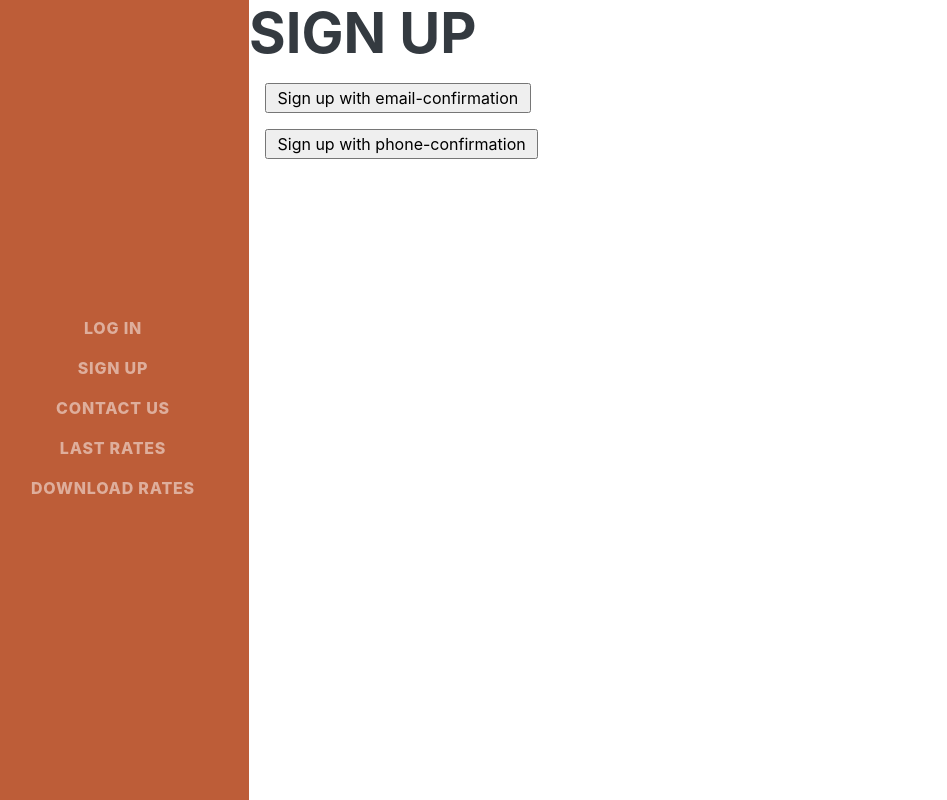
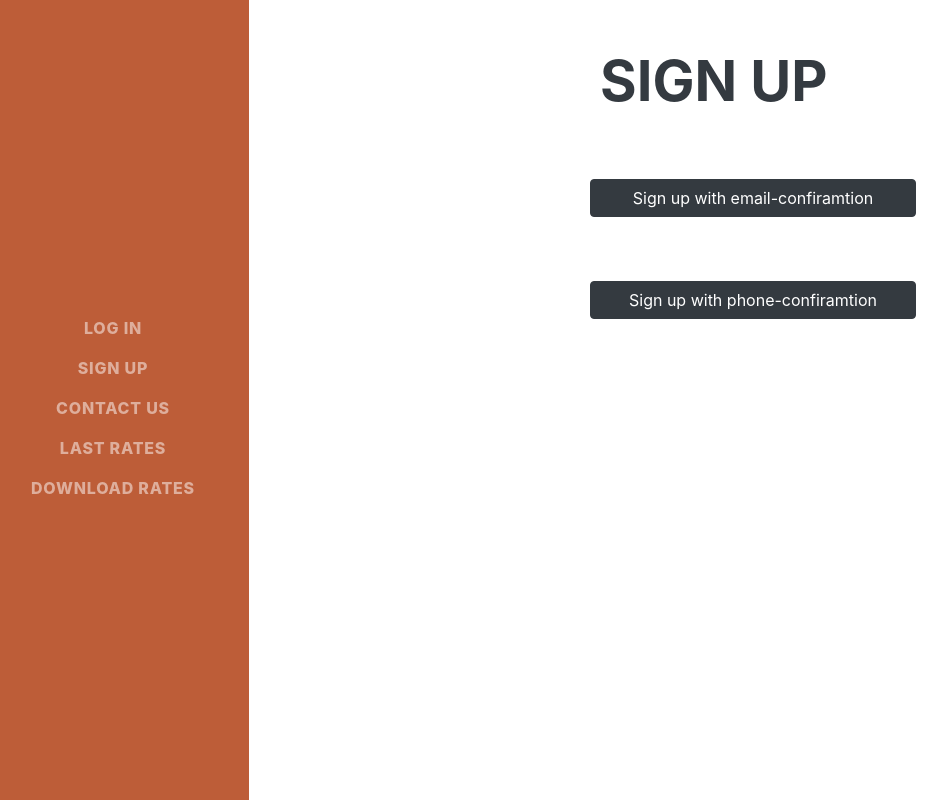
Before and after one commit to amediantsev/currency_exchange, a Django app: template src/account/templates/signup-index.html in a window 1280 px wide. Shown: the whole page, without its empty margins (23-970 px from the left). Run offline with Django 3.2, Linux system fonts and the light colour scheme; the template is opened without the code that fills it, so the values that code supplies are empty; some libraries are stand-ins or nearby versions; some web fonts are replaced.

Commit message:
add django-compressor and update signup form

```diff
--- a/requirements.txt
+++ b/requirements.txt
@@ -12,7 +12,9 @@ coreschema==0.0.4
 coverage==5.0.4
 decorator==4.4.1
 Django==2.2.10
+django-appconf==1.0.4
 django-celery-beat==1.6.0
+django-compressor==2.4
 django-crispy-forms==1.9.0
 django-debug-toolbar==2.2
 django-extensions==2.2.8
@@ -62,7 +64,9 @@ python-crontab==2.4.0
 python-dateutil==2.8.1
 python-memcached==1.59
 pytz==2019.3
+rcssmin==1.0.6
 requests==2.23.0
+rjsmin==1.1.0
 simplejson==3.17.0
 six==1.14.0
 soupsieve==2.0
--- a/src/account/forms.py
+++ b/src/account/forms.py
@@ -7,10 +7,13 @@ class SignUpForm(forms.ModelForm):
 
     password = forms.CharField(widget=forms.PasswordInput())
     password2 = forms.CharField(widget=forms.PasswordInput())
+    email = forms.EmailField(required=True)
+    first_name = forms.CharField(max_length=30, required=True)
+    last_name = forms.CharField(max_length=150, required=True)
 
     class Meta():
         model = models.User
-        fields = ('email', 'username', 'password', 'password2', 'phone')
+        fields = ('email', 'first_name', 'last_name', 'username', 'password', 'password2', 'phone')
 
     def clean(self):
         cleaned_data = super().clean()
--- a/src/account/templates/base.html
+++ b/src/account/templates/base.html
@@ -3,12 +3,16 @@
 <!DOCTYPE html>
 <html lang="en">
 
+{% load compress %}
+
 <head>
 
+  {% compress css %}
   <meta charset="utf-8">
   <meta name="viewport" content="width=device-width, initial-scale=1, shrink-to-fit=no">
   <meta name="description" content="">
   <meta name="author" content="">
+  {% endcompress %}
 
   <title>
     {% block title %}
@@ -78,6 +82,8 @@
     {% block content %}
     {% endblock content %}
   </div>
+
+  {% compress js %}
   <!-- Bootstrap core JavaScript -->
   <script src="{% static 'ln/vendor/jquery/jquery.min.js' %}"></script>
   <script src="{% static 'ln/vendor/bootstrap/js/bootstrap.bundle.min.js' %}"></script>
@@ -87,6 +93,7 @@
 
   <!-- Custom scripts for this template -->
   <script src="{% static 'ln/js/resume.min.js' %}"></script>
+  {% endcompress %}
 
 </body>
 
--- a/src/account/templates/latest-rates.html
+++ b/src/account/templates/latest-rates.html
@@ -4,6 +4,6 @@
 
 {% block content %}
 {% for rate in rates %}
-<p>{{ rate.buy }}</p>
+<p>{{ rate }}</p>
 {% endfor %}
 {% endblock content %}
--- a/src/account/templates/my_profile.html
+++ b/src/account/templates/my_profile.html
@@ -25,7 +25,7 @@
     </div>
   </div>
   {%csrf_token%}
-  <button type="submit"  class="btn btn-dark col-sm-6 col-md-5 col-lg-4 mt-4 mx-4 d-block">Save</button>
+  <button type="submit" class="btn btn-dark col-sm-6 col-md-5 col-lg-4 mt-4 mx-4 d-block">Save</button>
 </form>
 
 {% else %}
--- a/src/account/templates/signup-index.html
+++ b/src/account/templates/signup-index.html
@@ -5,11 +5,15 @@ Sign Up
 {% endblock %}
 
 {% block content %}
-  <h2>Sign up</h2>
+  <h2 class="col-sm-6 col-md-5 col-lg-4 mt-5 mx-auto d-block">Sign up</h2>
   <a class="nav-link" href="{% url 'account:signup' %}">
-  <input type="button" value=" Sign up with email-confirmation ">
+	<button type="submit"  class="btn btn-dark col-sm-6 col-md-5 col-lg-4 mt-5 mx-auto d-block">
+		Sign up with email-confiramtion
+	</button>
   </a>
   <a class="nav-link" href="{% url 'account:signup-sms' %}">
-  <input type="button" value=" Sign up with phone-confirmation ">
+    <button type="submit" class="btn btn-dark col-sm-6 col-md-5 col-lg-4 mt-5 mx-auto d-block">
+    	Sign up with phone-confiramtion
+    </button>
   </a>
 {% endblock %}
```
Also changed, not shown: src/account/templates/signup.html (+7 -1 lines), src/currency_exchange/settings.py (+9 -0 lines).
